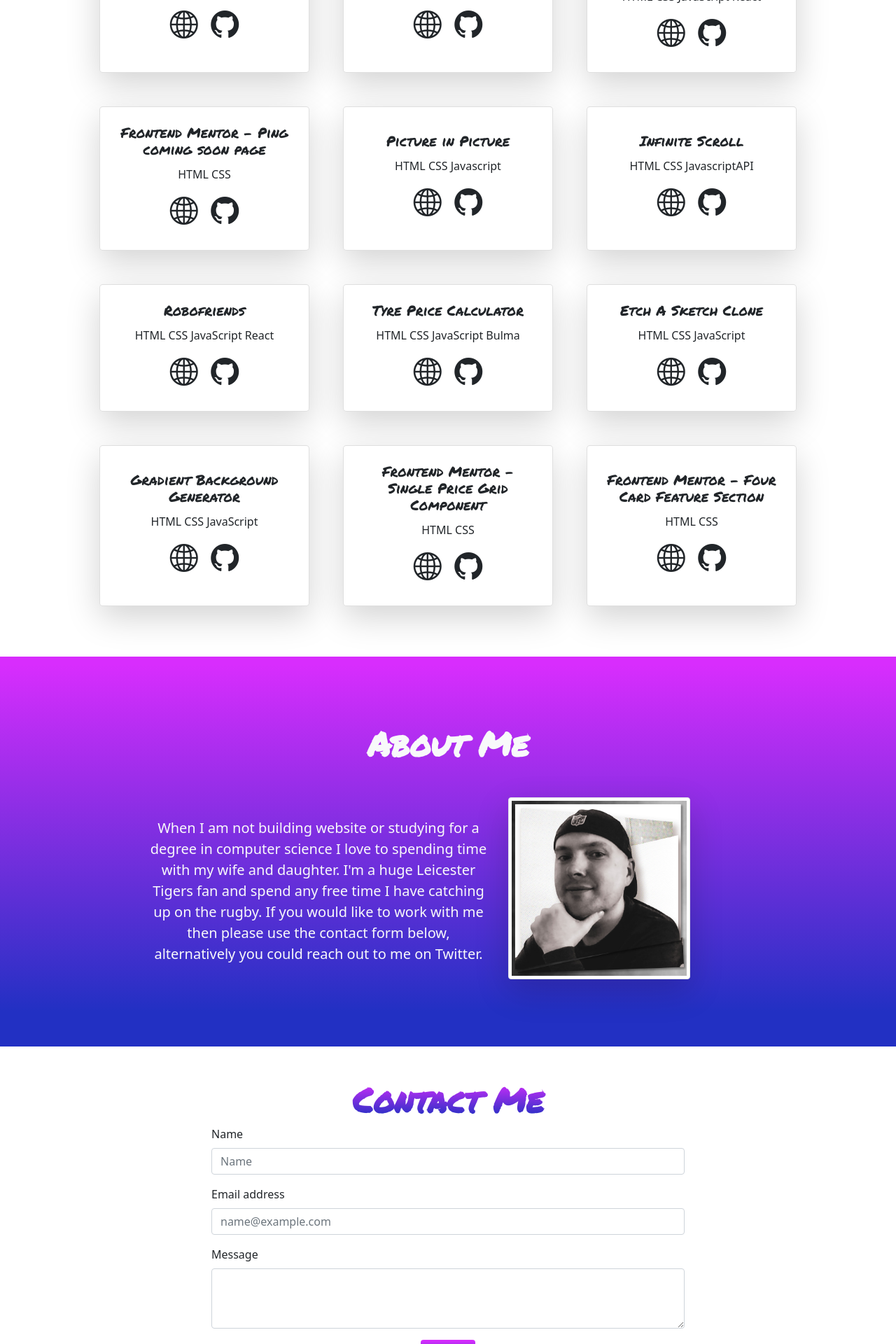
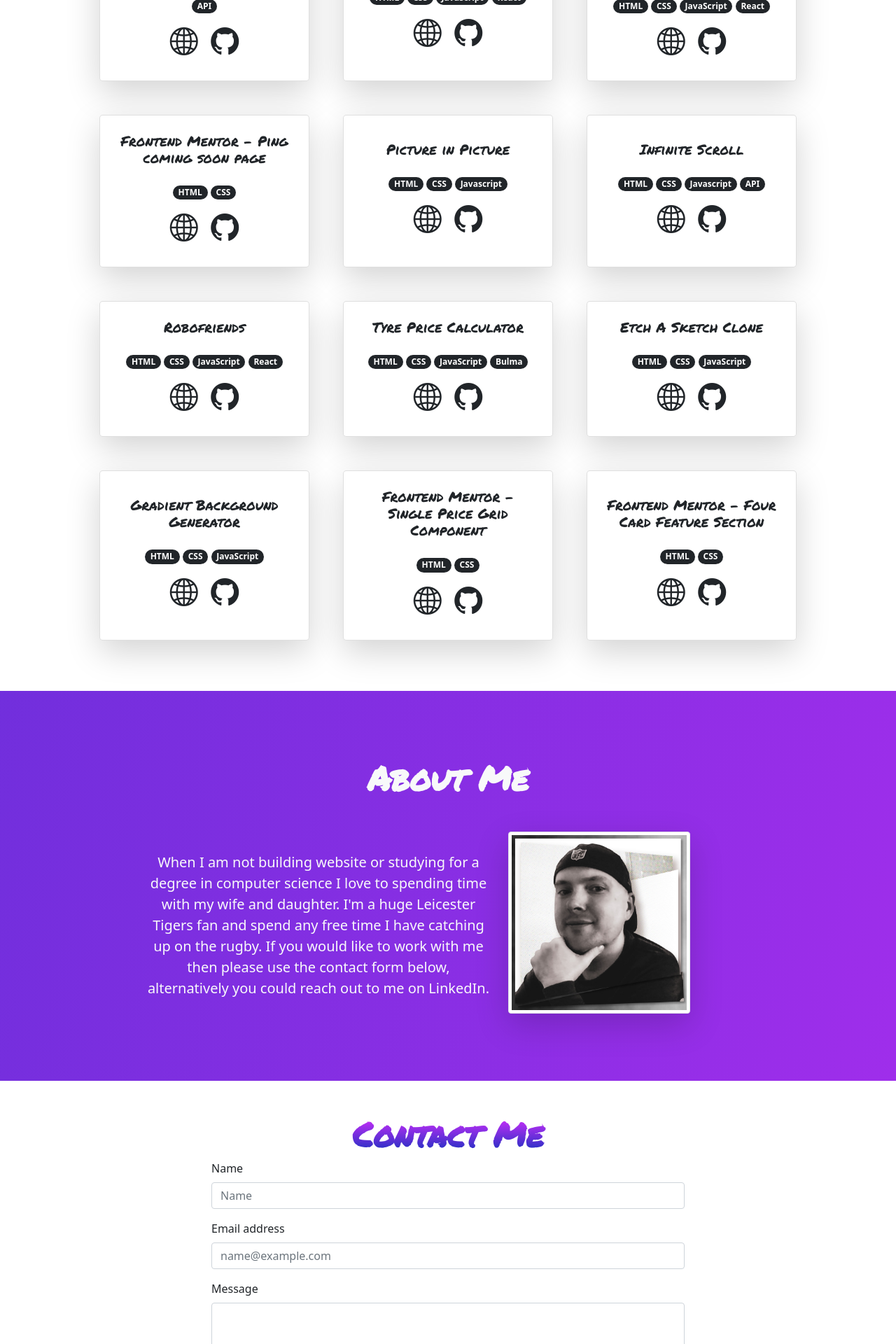
Before and after one commit to j1mu5/portfolio-site, a PHP site: page / in a window 1280 px wide. Shown: the part 1040-2960 px from the top of the page at 70% size. Run offline with PHP 8.4, Linux system fonts and the light colour scheme; some libraries are stand-ins or nearby versions.

Commit message:
Added tags, ready to use search feature. Added Google Capture and Analytics

```diff
--- a/about.php
+++ b/about.php
@@ -4,13 +4,19 @@
         <h1 class="m-5 my-logo display-5 fw-bold text-light text-center heading-ani animate__animated">About Me</h1>
 
         <div class="row ">
-      <div class="col-lg-7 col-xs-12 col-sm-12 d-flex flex-column justify-content-center text-md-left text-center animate__animated" id="about-me-text">
-        <p class="text-light fs-5 mt-4">When I am not building website or studying for a degree in computer science I love to spending time with my wife and daughter. I'm a huge Leicester Tigers fan and spend any free time I have catching up on the
+            <div class="col-lg-7 col-xs-12 col-sm-12 d-flex flex-column justify-content-center text-md-left text-center animate__animated"
+                 id="about-me-text">
+                <p class="text-light fs-5 mt-4">When I am not building website or studying for a degree in computer
+                    science I love to spending time with my wife and daughter. I'm a huge Leicester Tigers fan and spend
+                    any free time I have catching up on the
                     rugby. If you
-          would like to work with me then please use the contact form below, alternatively you could reach out to me on Twitter.</p>
+                    would like to work with me then please use the contact form below, alternatively you could reach out
+                    to me on LinkedIn.</p>
             </div>
             <div class="col-lg-5 col-xs-12 col-sm-12 animate__animated" id="my-photo">
-        <img src="me.jpg" alt="profile photo of me" class="img-fluid d-flex justify-content-center align-items-center shadow-lg img-thumbnail w-xs-100" id="me-photo">
+                <img src="me.jpg" alt="profile photo of me"
+                     class="img-fluid d-flex justify-content-center align-items-center shadow-lg img-thumbnail w-xs-100"
+                     id="me-photo">
             </div>
         </div>
     </div>
--- a/blog.php
+++ b/blog.php
@@ -1,5 +1,5 @@
 <div class="container-fluid vh-75 m-5" id="blog">
-  <div class="container d-flex justify-content-center align-items-center">
-    <h1>Coming Soon....</h1>
-  </div>
+    <div class="container d-flex justify-content-center align-items-center">
+        <h1>Coming Soon....</h1>
+    </div>
 </div>
--- a/contact.php
+++ b/contact.php
@@ -5,7 +5,7 @@
 
         <h1 class="display-5 fw-bold my-logo text-center gradient-text heading-ani animate__animated">Contact Me</h1>
 
-        <form class="" method="POST" action="index.php#contact">
+        <form class="" method="POST" action="index.php#contact" id="contact-form">
 
             <div class="mb-3">
                 <label for="fullName" class="form-label">Name</label>
@@ -72,12 +72,15 @@
                         name="phoneNumber"
                 >
             </div>
-
             <div class="col-auto text-center">
                 <button
                         name="submit"
                         type="submit"
-                    class="btn btn-primary mb-3 background-grad submit-button" >Submit
+                        class="btn-primary m-3 background-grad submit-button g-recaptcha"
+                        data-sitekey="6LdC18caAAAAAKabgGgCoWCC7gA-6_HhwYHtIb8O"
+                        data-callback='onSubmit'
+                        data-action='submit'
+                >Submit
                 </button>
             </div>
         </form>
--- a/footer.php
+++ b/footer.php
@@ -3,27 +3,36 @@
 <div class="text-center container-fluid bg-dark text-light p-5">
 
    <span class="h3 m-3">
-     <a href="https://linkedin.com/in/james-chance-dev" target="_blank"  class="footer-icon">
+     <a href="https://linkedin.com/in/james-chance-dev" target="_blank" class="footer-icon">
        <i class="bi bi-linkedin d-print-inline-block"></i>
      </a>
    </span>
 
     <span class="h3 m-3">
-        <a href="https://twitter.com/j1mu5" target="_blank" class="footer-icon ">
-            <i class="bi bi-twitter d-print-inline-block"></i>
-        </a>
-    </span>
-
-  <span class="h3 m-3">
     <a href="https://github.com/j1mu5" target="_blank" class="footer-icon grow grow:hover">
       <i class="bi bi-github d-print-inline-block"></i>
     </a>
   </span>
 
-  <p class="m-0 mt-3">&#169; James Chance 2020 - <?php echo date("Y"); ?></p>
+    <p class="m-0 mt-3">&#169; James Chance 2020 - <?php echo date("Y"); ?></p>
 </div>
 
+<!-- Global site tag (gtag.js) - Google Analytics -->
+<script async src="https://www.googletagmanager.com/gtag/js?id=G-R4C0DTK5P7"></script>
+<script>
+    window.dataLayer = window.dataLayer || [];
 
-<script src="https://cdn.jsdelivr.net/npm/bootstrap@5.0.0-beta3/dist/js/bootstrap.bundle.min.js" integrity="sha384-JEW9xMcG8R+pH31jmWH6WWP0WintQrMb4s7ZOdauHnUtxwoG2vI5DkLtS3qm9Ekf" crossorigin="anonymous"></script>
+    function gtag() {
+        dataLayer.push(arguments);
+    }
+
+    gtag('js', new Date());
+
+    gtag('config', 'G-R4C0DTK5P7');
+</script>
+<script src="https://cdn.jsdelivr.net/npm/bootstrap@5.0.0-beta3/dist/js/bootstrap.bundle.min.js"
+        integrity="sha384-JEW9xMcG8R+pH31jmWH6WWP0WintQrMb4s7ZOdauHnUtxwoG2vI5DkLtS3qm9Ekf"
+        crossorigin="anonymous"></script>
 <script src="scripts.js"></script>
+
 </body>
--- a/header.php
+++ b/header.php
@@ -2,12 +2,15 @@
     <meta charset="utf-8">
     <meta name="viewport" content="width=device-width, initial-scale=1">
 
-  <link href="https://cdn.jsdelivr.net/npm/bootstrap@5.0.0-beta3/dist/css/bootstrap.min.css" rel="stylesheet" integrity="sha384-eOJMYsd53ii+scO/bJGFsiCZc+5NDVN2yr8+0RDqr0Ql0h+rP48ckxlpbzKgwra6" crossorigin="anonymous">
+    <link href="https://cdn.jsdelivr.net/npm/bootstrap@5.0.0-beta3/dist/css/bootstrap.min.css" rel="stylesheet"
+          integrity="sha384-eOJMYsd53ii+scO/bJGFsiCZc+5NDVN2yr8+0RDqr0Ql0h+rP48ckxlpbzKgwra6" crossorigin="anonymous">
     <link rel="stylesheet" href="https://cdn.jsdelivr.net/npm/bootstrap-icons@1.4.1/font/bootstrap-icons.css">
-  <link rel="stylesheet" href="https://cdnjs.cloudflare.com/ajax/libs/animate.css/4.1.1/animate.min.css" />
+    <link rel="stylesheet" href="https://cdnjs.cloudflare.com/ajax/libs/animate.css/4.1.1/animate.min.css"/>
     <link rel="preconnect" href="https://fonts.gstatic.com">
     <link href="https://fonts.googleapis.com/css2?family=Permanent+Marker&display=swap" rel="stylesheet">
     <link rel="stylesheet" href="style.css">
+
+    <script src="https://www.google.com/recaptcha/api.js"></script>
 
     <title>James Chance | Web Developer</title>
 </head>
--- a/navbar.php
+++ b/navbar.php
@@ -4,7 +4,8 @@
 
         <a class="navbar-brand my-logo gradient-text fw-bold grow grow:hover" href="#">JDJC.dev</a>
 
-    <button class="navbar-toggler" type="button" data-bs-toggle="collapse" data-bs-target="#navbarSupportedContent" aria-controls="navbarSupportedContent" aria-expanded="false" aria-label="Toggle navigation">
+        <button class="navbar-toggler" type="button" data-bs-toggle="collapse" data-bs-target="#navbarSupportedContent"
+                aria-controls="navbarSupportedContent" aria-expanded="false" aria-label="Toggle navigation">
             <span class="navbar-toggler-icon"></span>
         </button>
         <div class="collapse navbar-collapse" id="navbarSupportedContent">
--- a/projects.php
+++ b/projects.php
@@ -2,65 +2,65 @@
 
 $projects = array(
 	array(
-    "projectTitle"  => "Meme Generator",
-    "techUsed"      => "HTML CSS JavaScript React API",
-    "liveSite"      => "https://quirky-poincare-ae80a8.netlify.app/",
-    "repo"          => "https://github.com/j1mu5/memegenerator"),
+		"projectTitle" => "Meme Generator",
+		"techUsed" => ['HTML', 'CSS', 'JavaScript', 'React', 'API'],
+		"liveSite" => "https://quirky-poincare-ae80a8.netlify.app/",
+		"repo" => "https://github.com/j1mu5/memegenerator"),
 	array(
-    "projectTitle"  => "Javascript Calculator",
-    "techUsed"      => "HTML CSS JavaScript React",
-    "liveSite"      => "https://j1mu5.github.io/frontend-calculator/",
-    "repo"          => "https://github.com/j1mu5/frontend-calculator"),
+		"projectTitle" => "Javascript Calculator",
+		"techUsed" => ['HTML', 'CSS', 'JavaScript', 'React'],
+		"liveSite" => "https://j1mu5.github.io/frontend-calculator/",
+		"repo" => "https://github.com/j1mu5/frontend-calculator"),
 	array(
-    "projectTitle"  => "Frontend Mentor - Social Media Dashboard",
-    "techUsed"      => "HTML CSS JavaScript React",
-    "liveSite"      => "https://j1mu5.github.io/social-media-dashboard/",
-    "repo"          => "https://github.com/j1mu5/social-media-dashboard"),
+		"projectTitle" => "Frontend Mentor - Social Media Dashboard",
+		"techUsed" => ['HTML', 'CSS', 'JavaScript', 'React'],
+		"liveSite" => "https://j1mu5.github.io/social-media-dashboard/",
+		"repo" => "https://github.com/j1mu5/social-media-dashboard"),
 	array(
-    "projectTitle"  => "Frontend Mentor - Ping coming soon page",
-    "techUsed"      => "HTML CSS",
-    "liveSite"      => "https://j1mu5.github.io/ping-coming-soon-page/",
-    "repo"          => "https://github.com/j1mu5/ping-coming-soon-page"),
+		"projectTitle" => "Frontend Mentor - Ping coming soon page",
+		"techUsed" => ['HTML', 'CSS'],
+		"liveSite" => "https://j1mu5.github.io/ping-coming-soon-page/",
+		"repo" => "https://github.com/j1mu5/ping-coming-soon-page"),
 	array(
-    "projectTitle"  => "Picture in Picture",
-    "techUsed"      => "HTML CSS Javascript",
-    "liveSite"      => "https://j1mu5.github.io/picture-in-picture/",
-    "repo"          => "https://github.com/j1mu5/picture-in-picture"),
+		"projectTitle" => "Picture in Picture",
+		"techUsed" => ['HTML', 'CSS', 'Javascript'],
+		"liveSite" => "https://j1mu5.github.io/picture-in-picture/",
+		"repo" => "https://github.com/j1mu5/picture-in-picture"),
 	array(
-    "projectTitle"  => "Infinite Scroll",
-    "techUsed"      => "HTML CSS JavascriptAPI",
-    "liveSite"      => "https://j1mu5.github.io/infinite-scroll/",
-    "repo"          => "https://github.com/j1mu5/infinite-scroll"),
+		"projectTitle" => "Infinite Scroll",
+		"techUsed" => ['HTML', 'CSS', 'Javascript', 'API'],
+		"liveSite" => "https://j1mu5.github.io/infinite-scroll/",
+		"repo" => "https://github.com/j1mu5/infinite-scroll"),
 	array(
-    "projectTitle"  => "Robofriends",
-    "techUsed"      => "HTML CSS JavaScript React",
-    "liveSite"      => "https://hopeful-wozniak-e9cba9.netlify.app/",
-    "repo"          => "https://github.com/j1mu5/robofriends"),
+		"projectTitle" => "Robofriends",
+		"techUsed" => ['HTML', 'CSS', 'JavaScript', 'React'],
+		"liveSite" => "https://hopeful-wozniak-e9cba9.netlify.app/",
+		"repo" => "https://github.com/j1mu5/robofriends"),
 	array(
-    "projectTitle"  => "Tyre Price Calculator",
-    "techUsed"      => "HTML CSS JavaScript Bulma",
-    "liveSite"      => "https://j1mu5.github.io/tyre-price-calculator/",
-    "repo"          => "https://github.com/j1mu5/tyre-price-calculator"),
+		"projectTitle" => "Tyre Price Calculator",
+		"techUsed" => ['HTML', 'CSS', 'JavaScript', 'Bulma'],
+		"liveSite" => "https://j1mu5.github.io/tyre-price-calculator/",
+		"repo" => "https://github.com/j1mu5/tyre-price-calculator"),
 	array(
-    "projectTitle"  => "Etch A Sketch Clone",
-    "techUsed"      => "HTML CSS JavaScript",
-    "liveSite"      => "https://j1mu5.github.io/etch-a-sketch-clone/",
-    "repo"          => "https://github.com/j1mu5/etch-a-sketch-clone"),
+		"projectTitle" => "Etch A Sketch Clone",
+		"techUsed" => ['HTML', 'CSS', 'JavaScript'],
+		"liveSite" => "https://j1mu5.github.io/etch-a-sketch-clone/",
+		"repo" => "https://github.com/j1mu5/etch-a-sketch-clone"),
 	array(
-    "projectTitle"  => "Gradient Background Generator",
-    "techUsed"      => "HTML CSS JavaScript",
-    "liveSite"      => "https://j1mu5.github.io/Background-Generator/",
-    "repo"          => "https://github.com/j1mu5/Background-Generator"),
+		"projectTitle" => "Gradient Background Generator",
+		"techUsed" => ['HTML', 'CSS', 'JavaScript'],
+		"liveSite" => "https://j1mu5.github.io/Background-Generator/",
+		"repo" => "https://github.com/j1mu5/Background-Generator"),
 	array(
-    "projectTitle"  => "Frontend Mentor - Single Price Grid Component",
-    "techUsed"      => "HTML CSS",
-    "liveSite"      => "https://j1mu5.github.io/single-price-grid-component/",
-    "repo"          => "https://github.com/j1mu5/single-price-grid-component"),
+		"projectTitle" => "Frontend Mentor - Single Price Grid Component",
+		"techUsed" => ['HTML', 'CSS'],
+		"liveSite" => "https://j1mu5.github.io/single-price-grid-component/",
+		"repo" => "https://github.com/j1mu5/single-price-grid-component"),
 	array(
-    "projectTitle"  => "Frontend Mentor - Four Card Feature Section",
-    "techUsed"      => "HTML CSS",
-    "liveSite"      => "https://j1mu5.github.io/four-card-feature-section/",
-    "repo"          => "https://github.com/j1mu5/four-card-feature-section"),
+		"projectTitle" => "Frontend Mentor - Four Card Feature Section",
+		"techUsed" => ['HTML', 'CSS'],
+		"liveSite" => "https://j1mu5.github.io/four-card-feature-section/",
+		"repo" => "https://github.com/j1mu5/four-card-feature-section"),
 );
 
 // array(
@@ -74,27 +74,28 @@
 <!-- PORTFOLIO -->
 <div class="container-fluid" id="projects">
     <div class="container p-5">
-
         <h1 class="display-5 fw-bold my-logo text-center gradient-text heading-ani animate__animated ">Portfolio</h1>
-
-
         <div class="d-flex w-100 flex-wrap justify-content-evenly">
 
-      <?php foreach($projects as $project) {?>
+			<?php foreach ($projects as $project) { ?>
                 <div class="card m-4 grow grow:hover rounded-3 shadow-lg project-box w-25 p-2" style="min-width: 300px">
                     <div class="card-body d-flex flex-column justify-content-center">
                         <h5 class="card-title my-logo text-center"><?php echo $project['projectTitle']; ?></h5>
-            <p class="card-text text-center mt-1"><?php echo $project['techUsed']; ?></p>
+
+                        <div class="tags d-inline text-center my-3">
+							<?php foreach ($project['techUsed'] as $tag) : ?>
+                                <span class="badge rounded-pill bg-dark text-center"><?php echo $tag; ?></span>
+							<?php endforeach; ?>
+                        </div>
                         <h1 class="text-center text-dark">
-              <a href="<?php echo $project['liveSite'] ?>" target="_blank"><i class="bi bi-globe2 m-1 text-dark project-link"></i></a>
-              <a href="<?php echo $project['repo'] ?>" target="_blank"><i class="bi bi-github m-1 text-dark"></i></a>
+                            <a href="<?php echo $project['liveSite'] ?>" target="_blank"><i
+                                        class="bi bi-globe2 m-1 text-dark project-link"></i></a>
+                            <a href="<?php echo $project['repo'] ?>" target="_blank"><i
+                                        class="bi bi-github m-1 text-dark"></i></a>
                         </h1>
                     </div>
                 </div>
 			<?php }; ?>
         </div>
-
-
-
     </div>
 </div>
--- a/style.css
+++ b/style.css
@@ -2,11 +2,69 @@
   border: 1px solid red;
 } */
 
-.background-grad {
+/* .background-grad {
   background: rgb(34,48,195);
   background: linear-gradient(0deg, rgba(34,48,195,1) 9%, rgba(216,45,253,1) 98%);
+} */
+
+
+.background-grad {
+    background: linear-gradient(104deg, #2230c3, #d82dfd);
+    background-size: 400% 400%;
+
+    -webkit-animation: blended-bg 9s ease infinite;
+    -moz-animation: blended-bg 9s ease infinite;
+    -o-animation: blended-bg 9s ease infinite;
+    animation: blended-bg 9s ease infinite;
 }
 
+@-webkit-keyframes blended-bg {
+    0% {
+        background-position: 72% 0%
+    }
+    50% {
+        background-position: 29% 100%
+    }
+    100% {
+        background-position: 72% 0%
+    }
+}
+
+@-moz-keyframes blended-bg {
+    0% {
+        background-position: 72% 0%
+    }
+    50% {
+        background-position: 29% 100%
+    }
+    100% {
+        background-position: 72% 0%
+    }
+}
+
+@-o-keyframes blended-bg {
+    0% {
+        background-position: 72% 0%
+    }
+    50% {
+        background-position: 29% 100%
+    }
+    100% {
+        background-position: 72% 0%
+    }
+}
+
+@keyframes blended-bg {
+    0% {
+        background-position: 72% 0%
+    }
+    50% {
+        background-position: 29% 100%
+    }
+    100% {
+        background-position: 72% 0%
+    }
+}
 
 /*
 #D82DFD
@@ -22,7 +80,7 @@
 */
 .gradient-text {
     background-color: #2230C3;
-  background-image: linear-gradient(0deg, rgba(34,48,195,1) 9%, rgba(216,45,253,1) 98%);
+    background-image: linear-gradient(0deg, rgba(34, 48, 195, 1) 9%, rgba(216, 45, 253, 1) 98%);
     background-size: 100%;
     -webkit-background-clip: text;
     -moz-background-clip: text;
@@ -68,9 +126,16 @@
 }
 
 
-
 @media only screen and (min-width: 1028px) {
     #me-photo {
         max-width: 75%;
     }
 }
+
+.text-xs-center {
+    text-align: center;
+}
+
+.g-recaptcha {
+    display: inline-block;
+}
```
Also changed, not shown: home.php (+7 -6 lines), index.php (+10 -15 lines), scripts.js (+7 -0 lines). Lines whose indentation alone changed are shown as unchanged.
